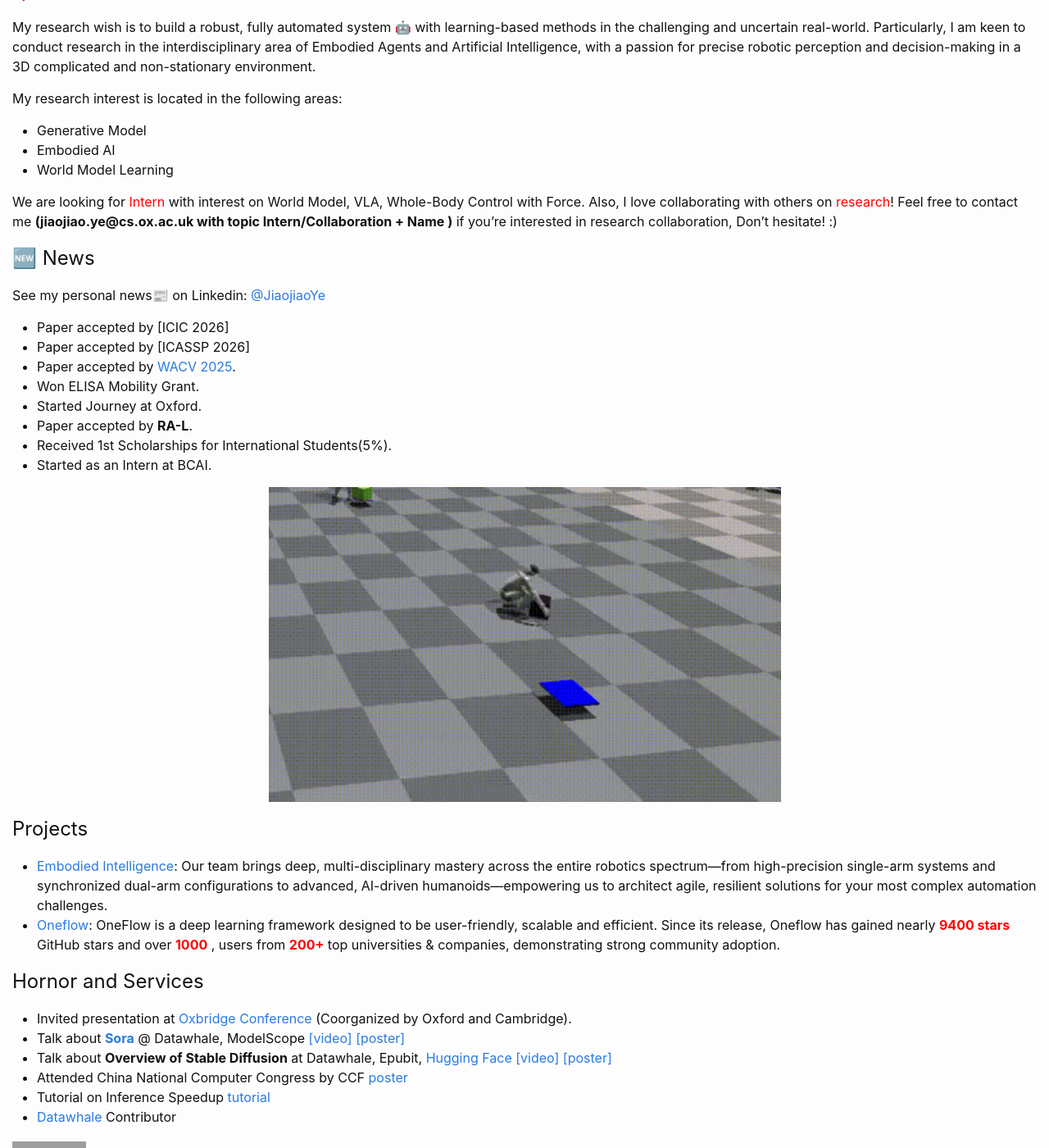
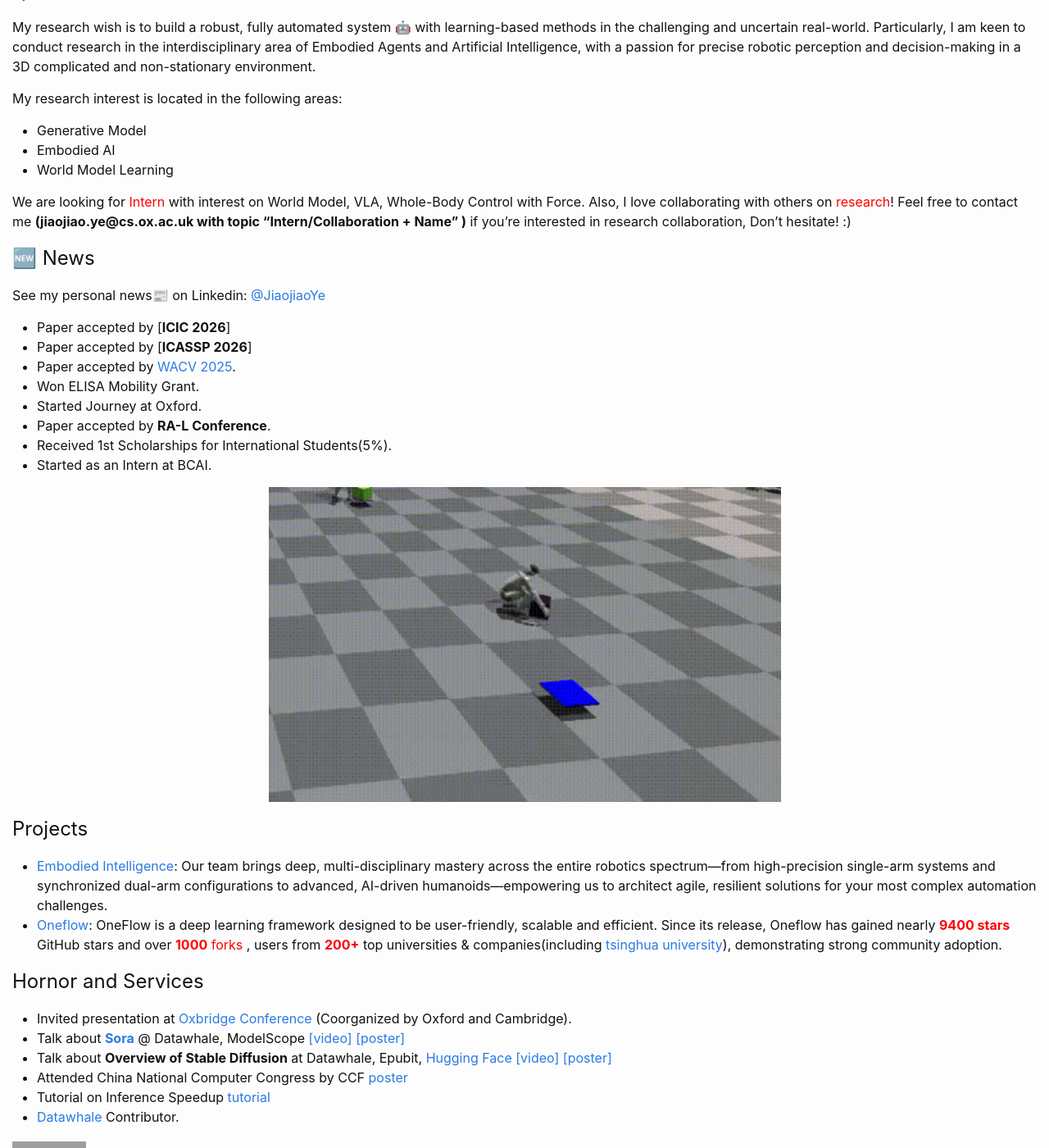
Before and after one commit to JJYSTEM/jiaojiaoye, a Jekyll site: the page built from index.md, in a window 1280 px wide and 1400 px high, scrolled down 381 px. Shown: the whole window at 82% size. Built offline with Jekyll 4.4.1, drawn with Linux system fonts in a browser that asks for light colours; some of the changed text lies outside the part shown; grey boxes are pictures that could not be loaded.

Commit message:
Revise personal info and project descriptions in index.md
Updated personal information and project details in index.md. Improved contact information and added links for collaboration.

```diff
--- a/index.md
+++ b/index.md
@@ -41,27 +42,27 @@ My research interest is located in the following areas:
 * Embodied AI
 * World Model Learning
 
-<span> We are looking for <span style="color: red;">Intern</span> with interest on World Model, VLA, Whole-Body Control with Force. Also, I love collaborating with others on <span style="color: red;">research</span>! Feel free to contact me **(jiaojiao.ye@cs.ox.ac.uk with topic Intern/Collaboration + Name )** if you're interested in research collaboration, Don't hesitate! :)  </span>
+<span> We are looking for <span style="color: red;">Intern</span> with interest on World Model, VLA, Whole-Body Control with Force. Also, I love collaborating with others on <span style="color: red;">research</span>! Feel free to contact me **(jiaojiao.ye@cs.ox.ac.uk with topic "Intern/Collaboration + Name" )** if you're interested in research collaboration, Don't hesitate! :)  </span>
 
 ## 🆕 News
 See my personal news📰 on Linkedin: [@JiaojiaoYe](https://www.linkedin.com/in/jiaojiao-ye/)
-* Paper accepted by [ICIC 2026]
-* Paper accepted by [ICASSP 2026]
+* Paper accepted by [**ICIC 2026**]
+* Paper accepted by [**ICASSP 2026**]
 * Paper accepted by [WACV 2025](https://wacv2025.thecvf.com/).
 * Won ELISA Mobility Grant.
 * Started Journey at Oxford.
-* Paper accepted by **RA-L**.
+* Paper accepted by **RA-L Conference**.
 * Received 1st Scholarships for International Students(5%).
 * Started as an Intern at BCAI.
 
 <p align="center">
 <img  width="50%" src="/jiaojiaoye/assets/robots/carry_box_highlight.gif" alt="animated" />
-<!-- ![](/assets/cvae4hri/mia_panda.gif ){:height="50%" width="50%" align="center"} -->
+<!-- ![](/assets/cvae4hri/mia_panda.gif ){:height="30%" width="30%" align="center"} -->
 </p>
 
 ## Projects
 * [Embodied Intelligence](https://jjystem.github.io/jiaojiaoye/publication/cvae4hri_final/): Our team brings deep, multi-disciplinary mastery across the entire robotics spectrum—from high-precision single-arm systems and synchronized dual-arm configurations to advanced, AI-driven humanoids—empowering us to architect agile, resilient solutions for your most complex automation challenges.
-* [Oneflow](https://github.com/Oneflow-Inc/oneflow): OneFlow is a deep learning framework designed to be user-friendly, scalable and efficient.  Since its release, Oneflow has gained nearly <span style="color: red;"> **9400 stars** </span>  GitHub stars and over <span style="color: red;"> **1000** </span>, users from  <span style="color: red;"> **200+** </span> top universities & companies, demonstrating strong community adoption.
+* [Oneflow](https://github.com/Oneflow-Inc/oneflow): OneFlow is a deep learning framework designed to be user-friendly, scalable and efficient.  Since its release, Oneflow has gained nearly <span style="color: red;"> **9400 stars** </span>  GitHub stars and over <span style="color: red;"> **1000** forks </span>, users from  <span style="color: red;"> **200+** </span> top universities & companies(including [tsinghua university](https://www.tsinghua.edu.cn/)), demonstrating strong community adoption.
 
 
 ## Hornor and Services
@@ -71,7 +72,7 @@ See my personal news📰 on Linkedin: [@JiaojiaoYe](https://www.linkedin.com/in/
 * Talk about **Overview of Stable Diffusion** at Datawhale, Epubit, [Hugging Face](https://huggingface.co/)  [[video]](https://www.bilibili.com/video/BV1hg4y1R7i5/?spm_id_from=333.1007.0.0&vd_source=6a179693a78e3c2c5a1d0b69c2726668) [[poster]](https://github.com/JiaojiaoYe1994/jiaojiaoye/blob/main/assets/imgs/2023SD_datawhale.PNG)
 * Attended China National Computer Congress by CCF [poster](https://github.com/JiaojiaoYe1994/jiaojiaoye/blob/main/assets/imgs/2023CNCC.JPG)
 * Tutorial on Inference Speedup [tutorial](https://zhuanlan.zhihu.com/p/659723053)
-* [Datawhale](https://datawhale.club/) Contributor
+* [Datawhale](https://datawhale.club/) Contributor.
 
 
  <a href="https://clustrmaps.com/site/1br1t"  title="Visit tracker"><img src="//www.clustrmaps.com/map_v2.png?d=97nUU-FjSo3XTeI1STkdpKlUaW4UMyu7RVO1xutT1PA&cl=ffffff" /></a>
```
Also changed, not shown: other parts of index.md (+2 -1 lines).
